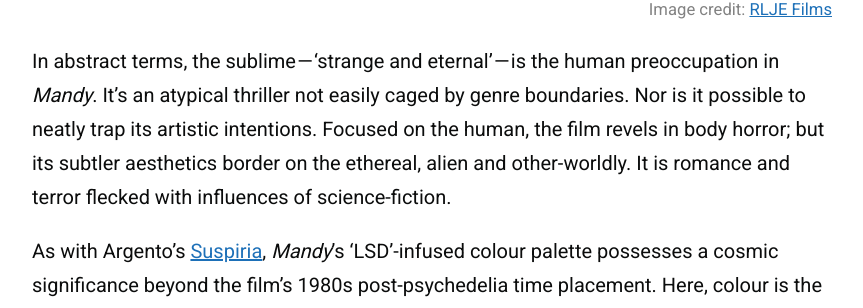
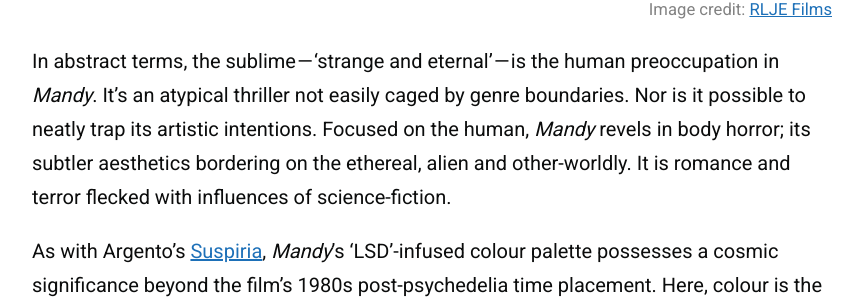
Before and after one commit to zoeurl/zoedowney.github.io, a Jekyll site: the page built from _posts/2023-11-15-mandy.md, in a window 1280 px wide and 900 px high, scrolled down 569 px. Shown: the part 177-485 px from the top of the window, without its empty margins (208-1071 px from the left). Built offline with Jekyll 4.4.1, drawn with Linux system fonts in a browser that asks for light colours.

Commit message:
Update 2023-11-15-mandy.md

```diff
--- a/_posts/2023-11-15-mandy.md
+++ b/_posts/2023-11-15-mandy.md
@@ -8,7 +8,7 @@ image-credit: <a href="https://www.independent.co.uk/arts-entertainment/films/re
 image-alt-text: "Mandy is wearing a Black Sabbath T-shirt and staring into the distance. She is carrying a book and has a cigarette between her fingers"
 ---
 
-In abstract terms, the sublime — ‘strange and eternal’ — is the human preoccupation in _Mandy_. It’s an atypical thriller not easily caged by genre boundaries. Nor is it possible to neatly trap its artistic intentions. Focused on the human, the film revels in body horror; but its subtler aesthetics border on the ethereal, alien and other-worldly. It is romance and terror flecked with influences of science-fiction.
+In abstract terms, the sublime — ‘strange and eternal’ — is the human preoccupation in _Mandy_. It’s an atypical thriller not easily caged by genre boundaries. Nor is it possible to neatly trap its artistic intentions. Focused on the human, _Mandy_ revels in body horror; its subtler aesthetics bordering on the ethereal, alien and other-worldly. It is romance and terror flecked with influences of science-fiction.
 
 As with Argento’s [Suspiria](https://en.wikipedia.org/wiki/Suspiria), _Mandy_’s ‘LSD’-infused colour palette possesses a cosmic significance beyond the film’s 1980s post-psychedelia time placement. Here, colour is the external manifestation of intense feeling: love, fear and bloodlust. Portions of _Mandy_ are experienced through the heat of a pink-red lens. At crucial times this scheme reverts to a cold, dark-water blue. Against brighter tones, its duller contrasting force is a cooler signifier of dread.
 
```
